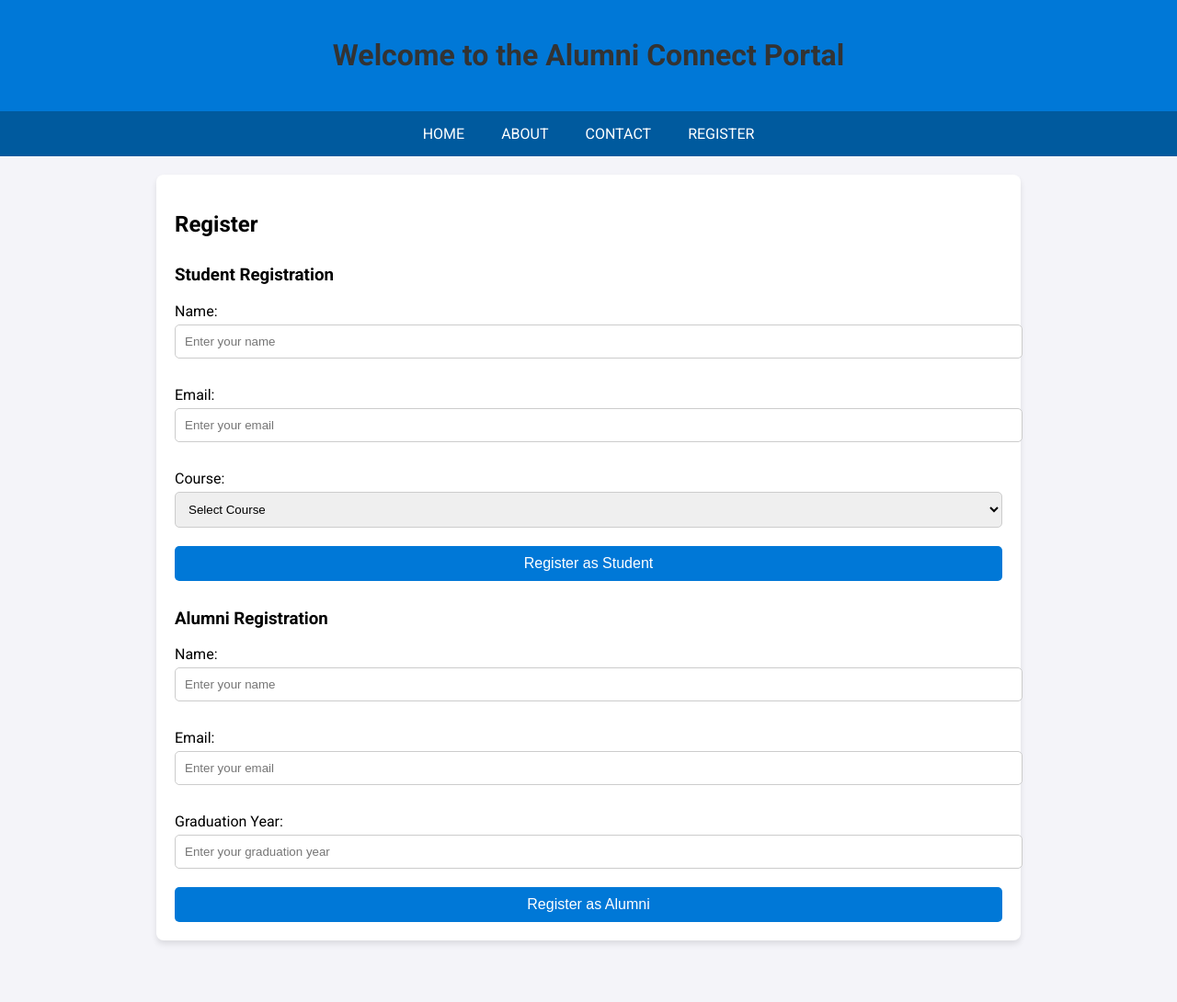
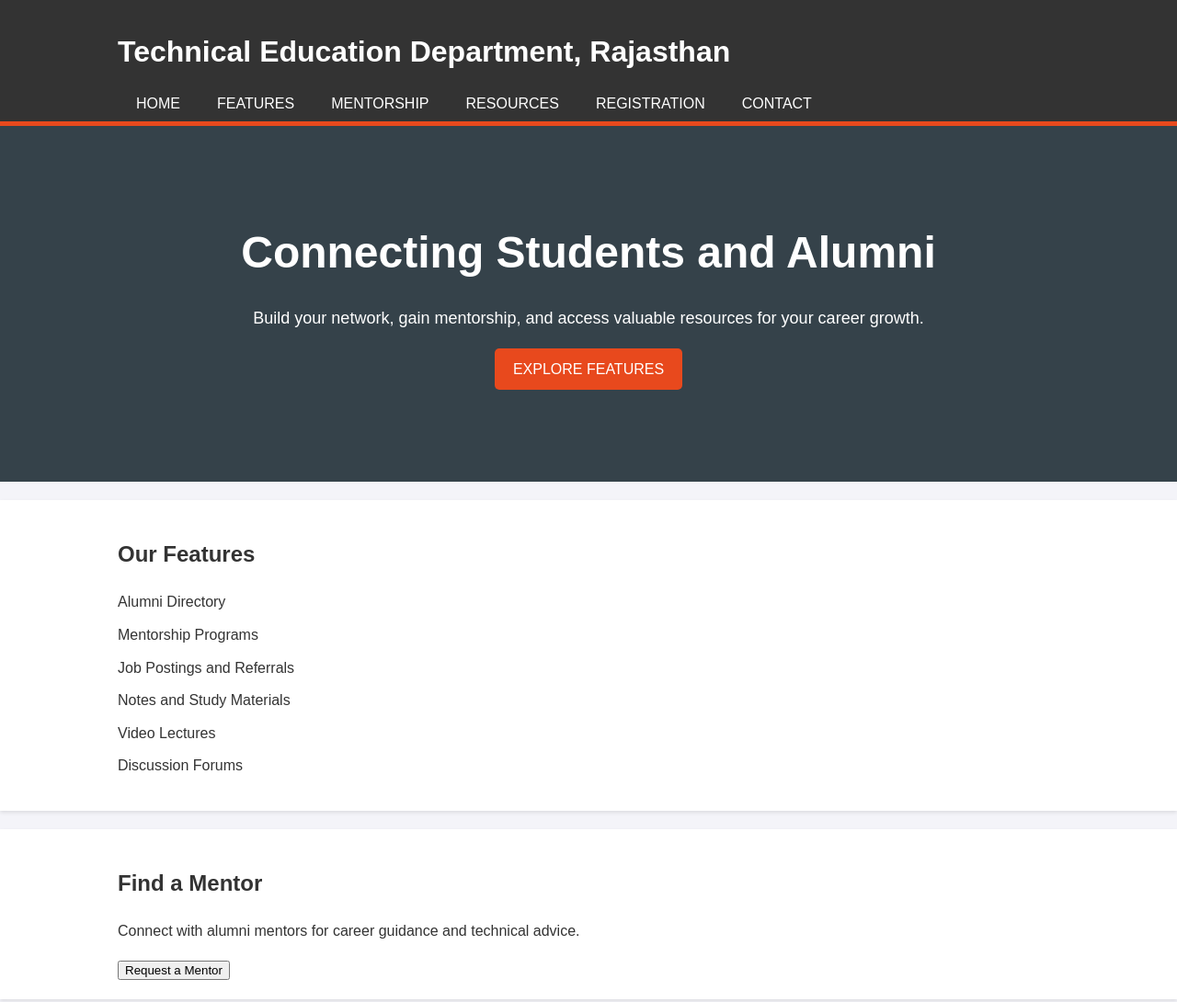
Before and after one commit to Sakshik0315/SIH_Project_, a plain HTML site: page index.html in a window 1280 px wide. Shown: the top 1090 px of the page at 92% size. Before the commit the page ends 1043 px from the top, so only its background shows below. Drawn offline with Linux system fonts and the light colour scheme.

Commit message:
add changes

```diff
--- a/index.html
+++ b/index.html
@@ -3,118 +3,140 @@
 <head>
     <meta charset="UTF-8">
     <meta name="viewport" content="width=device-width, initial-scale=1.0">
-    <title>Alumni Connect Portal</title>
-    <link href="https://fonts.googleapis.com/css2?family=Roboto:wght@400;700&display=swap" rel="stylesheet">
-    <style>
-        body {
-            font-family: 'Roboto', sans-serif;
-            margin: 0;
-            padding: 0;
-            background-color: #f4f4f9;
-        }
-        header {
-            background-color: #0078d7;
-            color: #fff;
-            padding: 20px;
-            text-align: center;
-        }
-        nav {
-            display: flex;
-            justify-content: center;
-            background-color: #005a9e;
-        }
-        nav a {
-            color: white;
-            padding: 15px 20px;
-            text-decoration: none;
-            text-transform: uppercase;
-        }
-        nav a:hover {
-            background-color: #003a6d;
-        }
-        .container {
-            margin: 20px auto;
-            max-width: 900px;
-            background: #fff;
-            border-radius: 8px;
-            padding: 20px;
-            box-shadow: 0 4px 6px rgba(0, 0, 0, 0.1);
-        }
-        h1 {
-            text-align: center;
-            color: #333;
-        }
-        .form-section {
-            margin-top: 30px;
-        }
-        .form-section label {
-            display: block;
-            margin: 10px 0 5px;
-        }
-        .form-section input, .form-section select {
-            width: 100%;
-            padding: 10px;
-            margin-bottom: 20px;
-            border: 1px solid #ccc;
-            border-radius: 5px;
-        }
-        .form-section button {
-            display: block;
-            width: 100%;
-            padding: 10px;
-            background-color: #0078d7;
-            color: white;
-            border: none;
-            border-radius: 5px;
-            font-size: 16px;
-            cursor: pointer;
-        }
-        .form-section button:hover {
-            background-color: #005a9e;
-        }
-    </style>
+    <title>Alumni-Student Portal</title>
+    <link rel="stylesheet" href="styles.css">
 </head>
 <body>
     <header>
-        <h1>Welcome to the Alumni Connect Portal</h1>
+        <div class="container">
+            <h1>Technical Education Department, Rajasthan</h1>
+            <nav>
+                <ul>
+                    <li><a href="#home">Home</a></li>
+                    <li><a href="#features">Features</a></li>
+                    <li><a href="#mentorship">Mentorship</a></li>
+                    <li><a href="#resources">Resources</a></li>
+                    <li><a href="#registration">Registration</a></li>
+                    <li><a href="#contact">Contact</a></li>
+                </ul>
+            </nav>
+        </div>
     </header>
-    <nav>
-        <a href="#">Home</a>
-        <a href="#">About</a>
-        <a href="#">Contact</a>
-        <a href="#">Register</a>
-    </nav>
-    <div class="container">
-        <h2>Register</h2>
-        <div class="form-section">
-            <form id="studentForm">
-                <h3>Student Registration</h3>
-                <label for="studentName">Name:</label>
-                <input type="text" id="studentName" name="studentName" placeholder="Enter your name">
-                <label for="studentEmail">Email:</label>
-                <input type="email" id="studentEmail" name="studentEmail" placeholder="Enter your email">
-                <label for="studentCourse">Course:</label>
-                <select id="studentCourse" name="studentCourse">
-                    <option value="">Select Course</option>
-                    <option value="engineering">Engineering</option>
-                    <option value="business">Business</option>
-                    <option value="arts">Arts</option>
+
+    <section id="home" class="hero">
+        <div class="container">
+            <h2>Connecting Students and Alumni</h2>
+            <p>Build your network, gain mentorship, and access valuable resources for your career growth.</p>
+            <a href="#features" class="btn">Explore Features</a>
+        </div>
+    </section>
+
+    <section id="features" class="features">
+        <div class="container">
+            <h2>Our Features</h2>
+            <ul>
+                <li>Alumni Directory</li>
+                <li>Mentorship Programs</li>
+                <li>Job Postings and Referrals</li>
+                <li>Notes and Study Materials</li>
+                <li>Video Lectures</li>
+                <li>Discussion Forums</li>
+            </ul>
+        </div>
+    </section>
+
+    <section id="mentorship" class="mentorship">
+        <div class="container">
+            <h2>Find a Mentor</h2>
+            <p>Connect with alumni mentors for career guidance and technical advice.</p>
+            <button onclick="openMentorshipForm()">Request a Mentor</button>
+        </div>
+    </section>
+
+    <section id="resources" class="resources">
+        <div class="container">
+            <h2>Resources</h2>
+            <div class="notes">
+                <h3>Notes and Study Materials</h3>
+                <ul id="notesList">
+                    <li><a href="COA_Notes -UNIT 1.rtf" download>Computer Architecture & Organization - UNIT 1</a></li>
+                </ul>
+            </div>
+            <div class="lectures">
+                <h3>Video Lectures</h3>
+                <ul id="lecturesList">
+                    <!-- Dynamic lectures will be added here -->
+                </ul>
+            </div>
+        </div>
+    </section>
+
+    <section id="registration" class="registration">
+        <div class="container">
+            <h2>Student Registration</h2>
+            <form action="#" method="POST">
+                <label for="name">Full Name:</label>
+                <input type="text" id="name" name="name" placeholder="Enter your full name" required>
+
+                <label for="email">Email:</label>
+                <input type="email" id="email" name="email" placeholder="Enter your email" required>
+
+                <label for="rollnumber">Roll Number:</label>
+                <input type="text" id="rollnumber" name="rollnumber" placeholder="Enter your roll number" required>
+
+                <label for="course">Course:</label>
+                <select id="course" name="course" required>
+                    <option value="">Select your course</option>
+                    <option value="Computer Science">Computer Science</option>
+                    <option value="Mechanical Engineering">Mechanical Engineering</option>
+                    <option value="Civil Engineering">Civil Engineering</option>
+                    <option value="Electrical Engineering">Electrical Engineering</option>
+                    <option value="Electronics and Communication">Electronics and Communication</option>
+                    <option value="Information Technology">Information Technology</option>
                 </select>
-                <button type="submit">Register as Student</button>
+
+                <label for="password">Password:</label>
+                <input type="password" id="password" name="password" placeholder="Create a password" required>
+
+                <button type="submit">Register</button>
+            </form>
+
+            <h2>Alumni Registration</h2>
+            <form action="#" method="POST">
+                <label for="alumni-name">Full Name:</label>
+                <input type="text" id="alumni-name" name="alumni-name" placeholder="Enter your full name" required>
+
+                <label for="alumni-email">Email:</label>
+                <input type="email" id="alumni-email" name="alumni-email" placeholder="Enter your email" required>
+
+                <label for="graduation-year">Graduation Year:</label>
+                <input type="text" id="graduation-year" name="graduation-year" placeholder="Enter your graduation year" required>
+
+                <label for="industry">Industry:</label>
+                <input type="text" id="industry" name="industry" placeholder="Enter your industry" required>
+
+                <label for="password">Password:</label>
+                <input type="password" id="alumni-password" name="password" placeholder="Create a password" required>
+
+                <button type="submit">Register</button>
             </form>
         </div>
-        <div class="form-section">
-            <form id="alumniForm">
-                <h3>Alumni Registration</h3>
-                <label for="alumniName">Name:</label>
-                <input type="text" id="alumniName" name="alumniName" placeholder="Enter your name">
-                <label for="alumniEmail">Email:</label>
-                <input type="email" id="alumniEmail" name="alumniEmail" placeholder="Enter your email">
-                <label for="alumniGraduationYear">Graduation Year:</label>
-                <input type="number" id="alumniGraduationYear" name="alumniGraduationYear" placeholder="Enter your graduation year">
-                <button type="submit">Register as Alumni</button>
-            </form>
+    </section>
+
+    <section id="contact" class="contact">
+        <div class="container">
+            <h2>Contact Us</h2>
+            <p>Email: support@rajasthan-tech.edu</p>
+            <p>Phone: +91-1234567890</p>
         </div>
-    </div>
+    </section>
+
+    <footer>
+        <div class="container">
+            <p>&copy; 2024 Technical Education Department, Rajasthan. All rights reserved.</p>
+        </div>
+    </footer>
+
+    <script src="script.js"></script>
 </body>
 </html>
```
